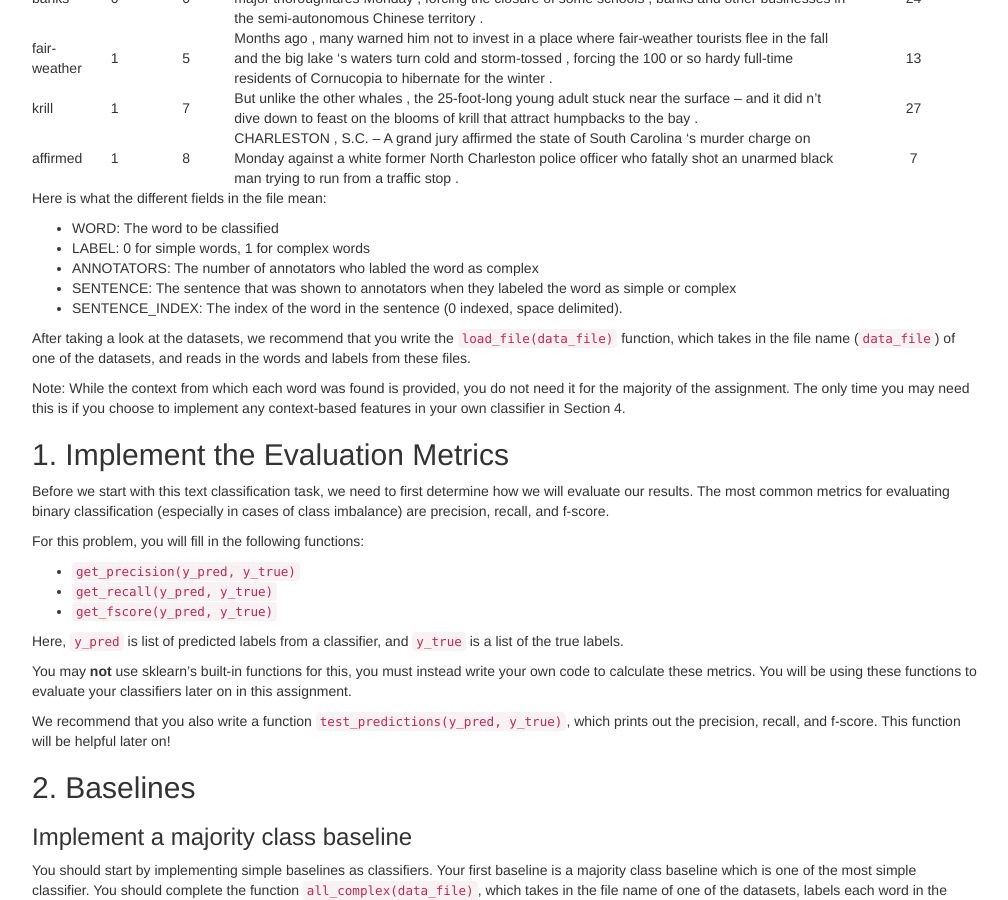
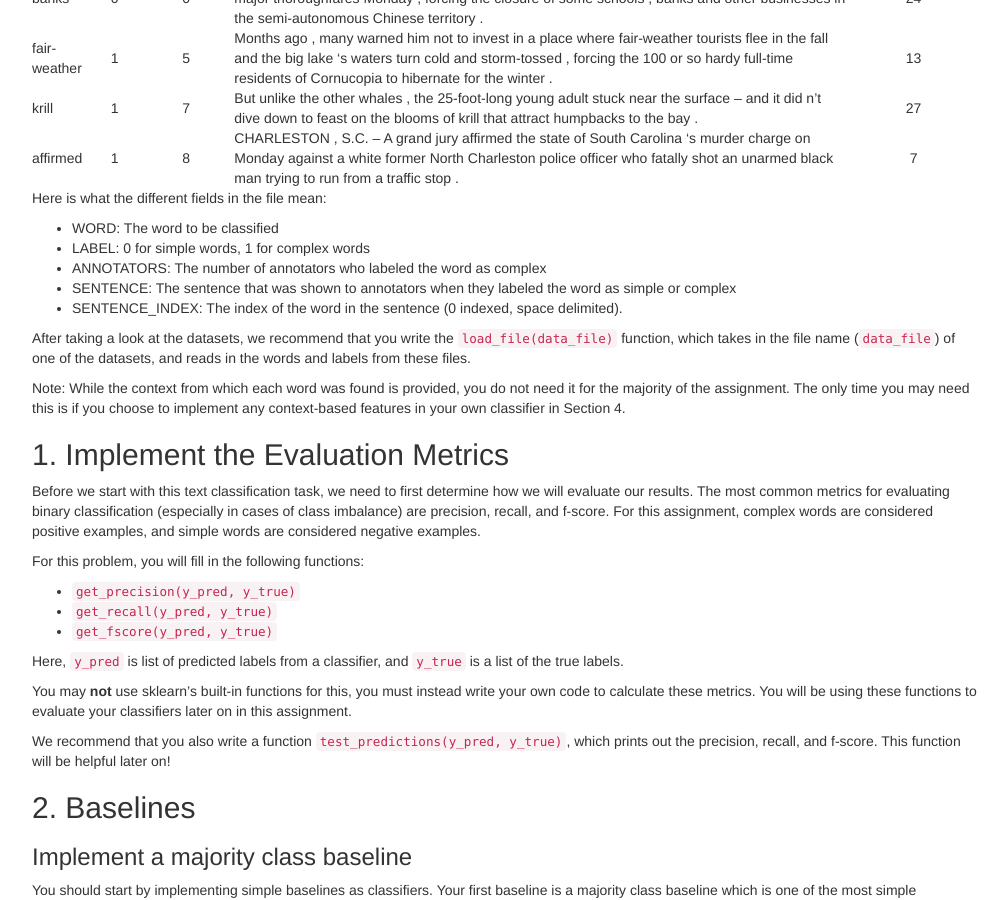
Before and after one commit to computational-linguistics-class/computational-linguistics-class.github.io, a Jekyll site: the page built from assignment2.md, in a window 1280 px wide and 900 px high, scrolled down 1120 px. Shown: the whole window, without its empty margins (233-1241 px from the left). Built offline with Jekyll 4.4.1, drawn with Linux system fonts in a browser that asks for light colours; nearby versions of some CDN libraries; a script that is not in the unit is left out.

Commit message:
Added what's positive/negative

```diff
--- a/assignment2.md
+++ b/assignment2.md
@@ -123,7 +123,7 @@ Shown below is an example of the training data. Note that the training data and
 Here is what the different fields in the file mean:
 * WORD: The word to be classified
 * LABEL: 0 for simple words, 1 for complex words
-* ANNOTATORS: The number of annotators who labled the word as complex
+* ANNOTATORS: The number of annotators who labeled the word as complex
 * SENTENCE: The sentence that was shown to annotators when they labeled the word as simple or complex
 * SENTENCE_INDEX: The index of the word in the sentence (0 indexed, space delimited).
 
@@ -134,7 +134,7 @@ Note: While the context from which each word was found is provided, you do not n
 
 ## 1. Implement the Evaluation Metrics
 
-Before we start with this text classification task, we need to first determine how we will evaluate our results. The most common metrics for evaluating binary classification (especially in cases of class imbalance) are precision, recall, and f-score.
+Before we start with this text classification task, we need to first determine how we will evaluate our results. The most common metrics for evaluating binary classification (especially in cases of class imbalance) are precision, recall, and f-score. For this assignment, complex words are considered positive examples, and simple words are considered negative examples.
 
 For this problem, you will fill in the following functions:
 
```
